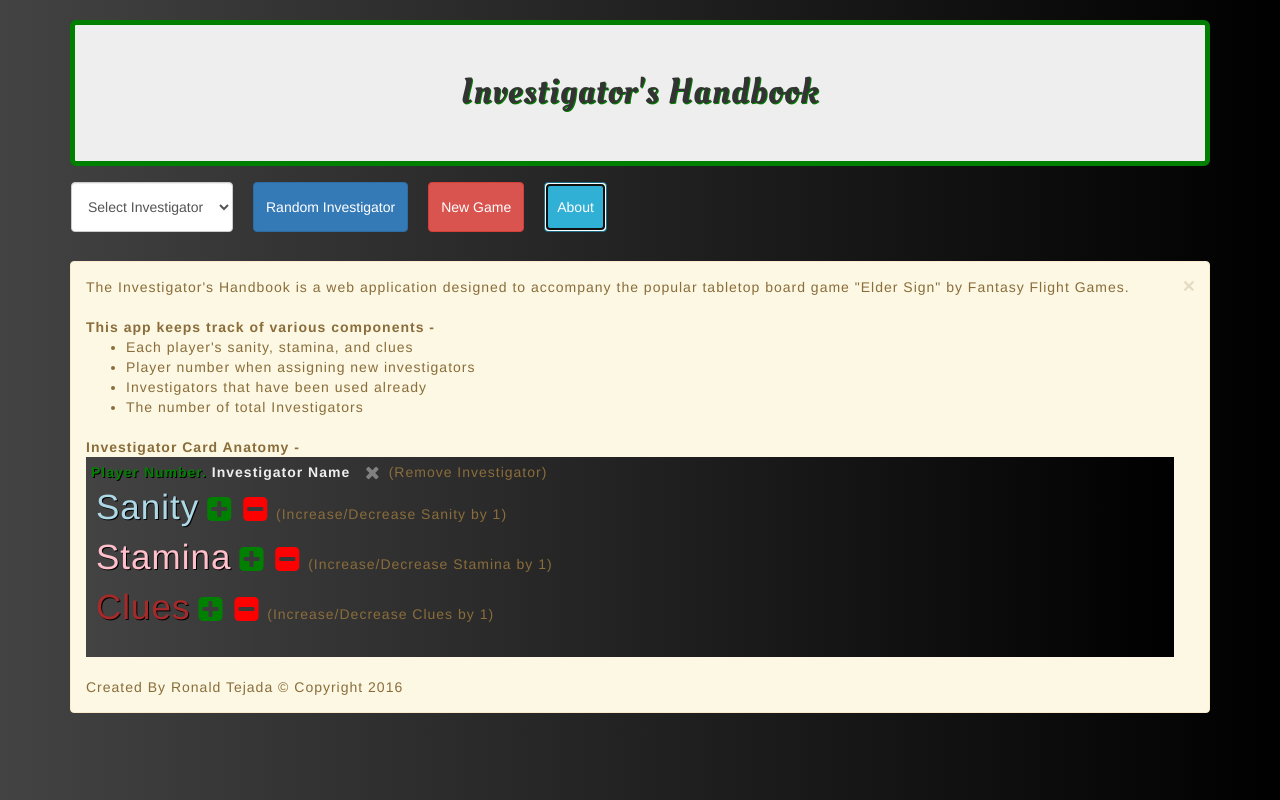
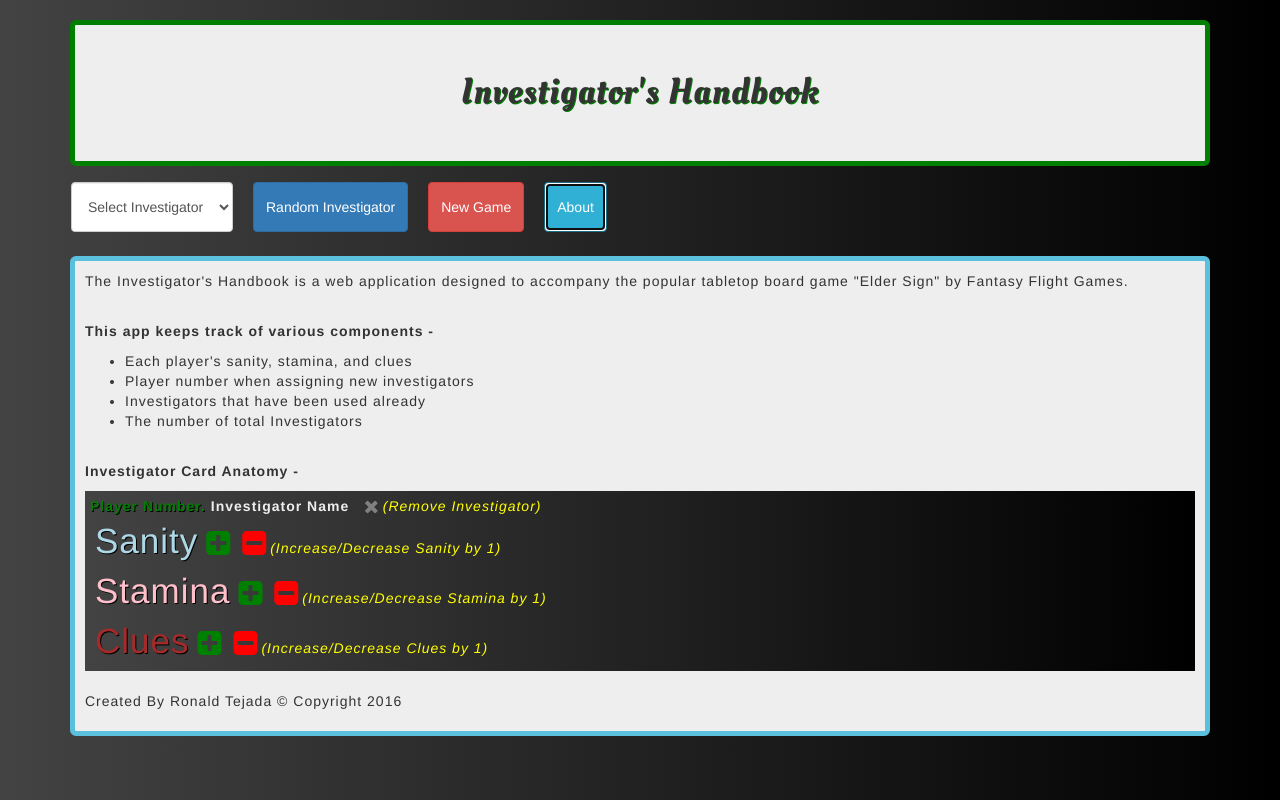
Before and after one commit to rontejada1991/elder_sign_companion, a plain HTML site: page index.html in a window 1280 px wide. Both pictures are taken after a click on the button "About". Drawn offline with nearby package versions, Linux system fonts and the light colour scheme; files that its build step writes are made by us from their sources.

```diff
--- a/assets/css/stylesheet.css
+++ b/assets/css/stylesheet.css
@@ -71,7 +71,7 @@
 }
 
 .investigator {
-  margin-bottom: 20px;
+  margin-bottom: 15px;
   height: 200px;
 }
 
@@ -102,7 +102,9 @@
   margin-bottom: 15px;
 }
 
-nav.navbar {}
+nav.navbar {
+  margin-bottom: 15px;
+}
 
 div.container-fluid {
   padding-left: 0;
@@ -133,4 +135,18 @@
   background: -webkit-linear-gradient(to left, #000000 , #434343);
   background: linear-gradient(to left, #000000 , #434343);
   padding: 5px;
+  margin-bottom: 20px;
 }
+
+#about {
+  background: #eee;
+  border: 5px solid #5bc0de;
+  border-radius: 6px;
+  padding: 10px;
+  margin-bottom: 15px
+}
+
+.instructions {
+  color: yellow;
+  font-style: italic;
+}
--- a/index.html
+++ b/index.html
@@ -39,8 +39,7 @@
       </div><!-- /.container-fluid -->
     </nav>
 
-    <div id='about' class='alert alert-warning alert-dismissible hidden' role='alert'>
-      <button type='button' class='close' data-dismiss='alert' aria-label='Close'><span aria-hidden='true'>&times;</span></button>
+    <div id='about' class='hidden'>
       <p>The Investigator's Handbook is a web application designed to accompany the popular tabletop board game "Elder Sign" by Fantasy Flight Games.</p>
       <br>
 
@@ -54,15 +53,15 @@
       <br>
 
       <p><strong>Investigator Card Anatomy - </strong></p>
-      <div id="example_investigator" class='investigator'>
+      <div id="example_investigator">
         <span id='investigator_num'>Player Number. </span><span class="name">Investigator Name</span>
-          <i class='fa fa-times fa-lg' aria-hidden='true'></i> (Remove Investigator)<br>
+          <i class='fa fa-times fa-lg' aria-hidden='true'></i><span class="instructions">(Remove Investigator)</span><br>
         <span class='sanity'>Sanity</span><i class='fa fa-plus-square fa-2x' aria-hidden='true'></i>
-          <i class='fa fa-minus-square fa-2x' aria-hidden='true'></i> (Increase/Decrease Sanity by 1)<br>
+          <i class='fa fa-minus-square fa-2x' aria-hidden='true'></i><span class="instructions">(Increase/Decrease Sanity by 1)</span><br>
         <span class='stamina'>Stamina</span><i class='fa fa-plus-square fa-2x' aria-hidden='true'></i>
-          <i class='fa fa-minus-square fa-2x' aria-hidden='true'></i> (Increase/Decrease Stamina by 1)<br>
+          <i class='fa fa-minus-square fa-2x' aria-hidden='true'></i><span class="instructions">(Increase/Decrease Stamina by 1)</span><br>
         <span class='clues'>Clues</span><i class='fa fa-plus-square fa-2x' aria-hidden='true'></i>
-          <i class='fa fa-minus-square fa-2x' aria-hidden='true'></i> (Increase/Decrease Clues by 1)
+          <i class='fa fa-minus-square fa-2x' aria-hidden='true'></i><span class="instructions">(Increase/Decrease Clues by 1)</span><br>
       </div>
 
       <p>Created By Ronald Tejada &copy; Copyright 2016</p>
```
Also changed, not shown: README.txt, 1 other file.
